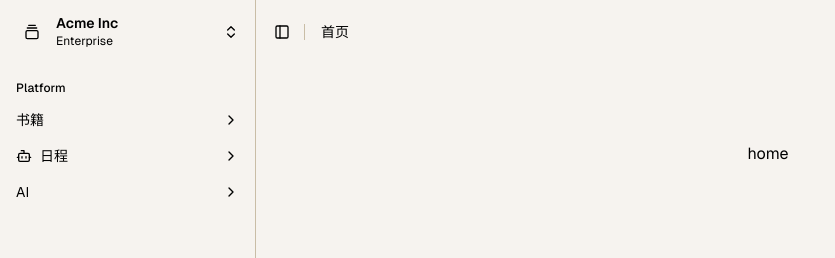
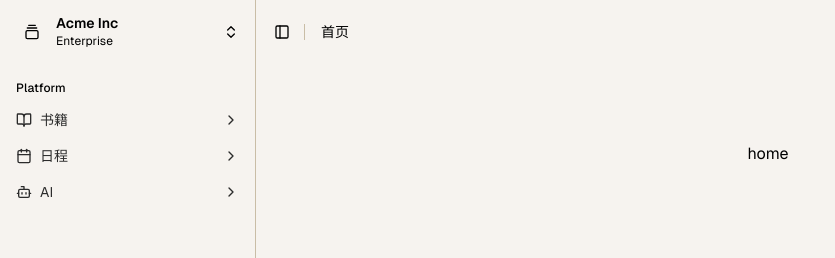
Before and after one commit to yellowpoint/book-impossible, a Next.js app: page / in a window 1280 px wide. Shown: the top 258 px of the page, without its empty margins (0-835 px from the left). Built offline with nearby package versions, Linux system fonts and the light colour scheme.

Commit message:
优化侧边栏激活样式

```diff
--- a/package.json
+++ b/package.json
@@ -2,6 +2,7 @@
   "name": "demo-js",
   "version": "0.1.0",
   "private": true,
+  "url": "https://github.com/yellowpoint/book-impossible.git",
   "scripts": {
     "dev": "next dev --turbopack",
     "build": "next build",
--- a/src/components/app-sidebar.jsx
+++ b/src/components/app-sidebar.jsx
@@ -10,6 +10,7 @@ import {
   GalleryVerticalEnd,
   Map,
   PieChart,
+  Calendar,
   Settings2,
   SquareTerminal,
   Home,
@@ -63,6 +64,7 @@ export const data = {
   navMain: [
     {
       title: "书籍",
+      icon: BookOpen,
       items: [
         {
           title: "总览",
@@ -94,7 +96,7 @@ export const data = {
     {
       title: "日程",
       url: "#",
-      icon: Bot,
+      icon: Calendar,
       items: [
         {
           title: "日待办",
@@ -108,6 +110,7 @@ export const data = {
     },
     {
       title: "AI",
+      icon: Bot,
       items: [
         {
           title: "AI 对话",
--- a/src/components/nav-main.jsx
+++ b/src/components/nav-main.jsx
@@ -35,11 +35,22 @@ export function NavMain({
             className="group/collapsible">
             <SidebarMenuItem>
               <CollapsibleTrigger asChild>
-                <SidebarMenuButton tooltip={item.title}>
+                <SidebarMenuButton
+                  tooltip={item.title}
+                  className={cn(
+                    "transition-colors text-muted-foreground",
+                    "hover:!bg-primary/10 hover:!text-primary",
+                    item.isActive && "text-primary font-medium"
+                  )}
+                >
                   {item.icon && <item.icon />}
                   <span>{item.title}</span>
                   <ChevronRight
-                    className="ml-auto transition-transform duration-200 group-data-[state=open]/collapsible:rotate-90" />
+                    className={cn(
+                      "ml-auto transition-transform duration-200 text-muted-foreground",
+                      "group-data-[state=open]/collapsible:rotate-90",
+                      item.isActive && "text-primary font-medium"
+                    )} />
                 </SidebarMenuButton>
               </CollapsibleTrigger>
               <CollapsibleContent>
@@ -49,7 +60,14 @@ export function NavMain({
                       <SidebarMenuSubButton
                         asChild
                         className={cn(
-                          subItem.isActive && "bg-sidebar-accent text-sidebar-accent-foreground"
+                          "relative transition-colors",
+                          "hover:!bg-primary/10 hover:!text-primary",
+                          "data-[state=open]:bg-transparent",
+                          subItem.isActive && [
+                            "bg-primary/15 text-primary font-medium",
+                            "after:absolute after:right-0 after:top-1/2 after:-translate-y-1/2",
+                            "after:h-8 after:w-1 after:rounded-l-sm after:bg-primary"
+                          ]
                         )}
                       >
                         <Link href={subItem.url}>
```
Also changed, not shown: 1 other file (tests, documents, lock files or other folders).
